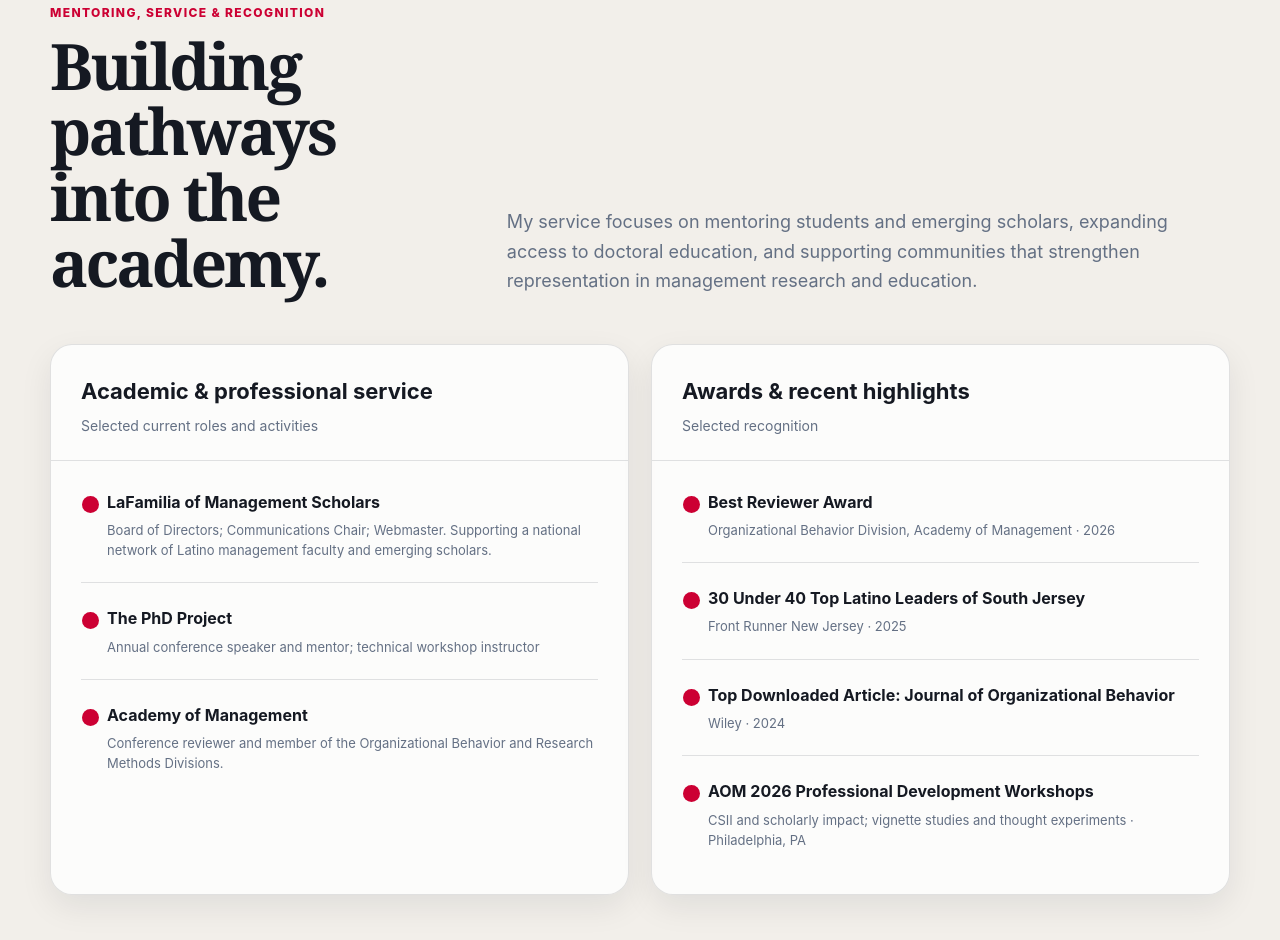
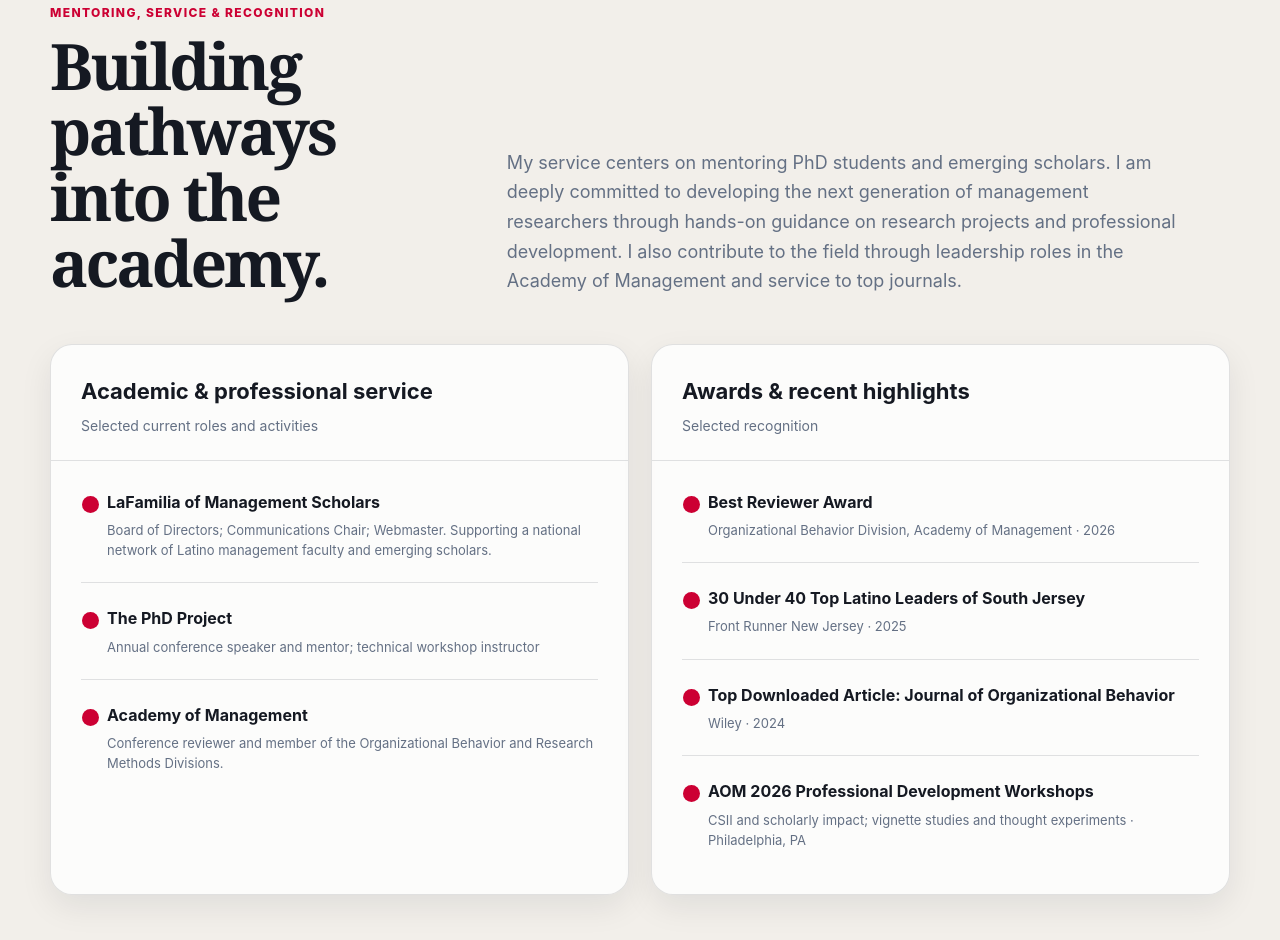
Before and after one commit to jrbbeltran/personal_site, a plain HTML site: page index.html in a window 1280 px wide. Shown: the part 5959-6899 px from the top of the page. Drawn offline with Linux system fonts and the light colour scheme.

Commit message:
Update index.html

```diff
--- a/index.html
+++ b/index.html
@@ -1300,9 +1300,11 @@
             <h2>Building pathways into the academy.</h2>
           </div>
           <p class="section-intro">
-            My service focuses on mentoring students and emerging scholars, expanding access to
-            doctoral education, and supporting communities that strengthen representation in
-            management research and education.
+            My service centers on mentoring PhD students and emerging scholars.
+            I am deeply committed to developing the next generation of management
+            researchers through hands-on guidance on research projects and professional
+            development. I also contribute to the field through leadership roles in
+            the Academy of Management and service to top journals.
           </p>
         </div>
 
```
